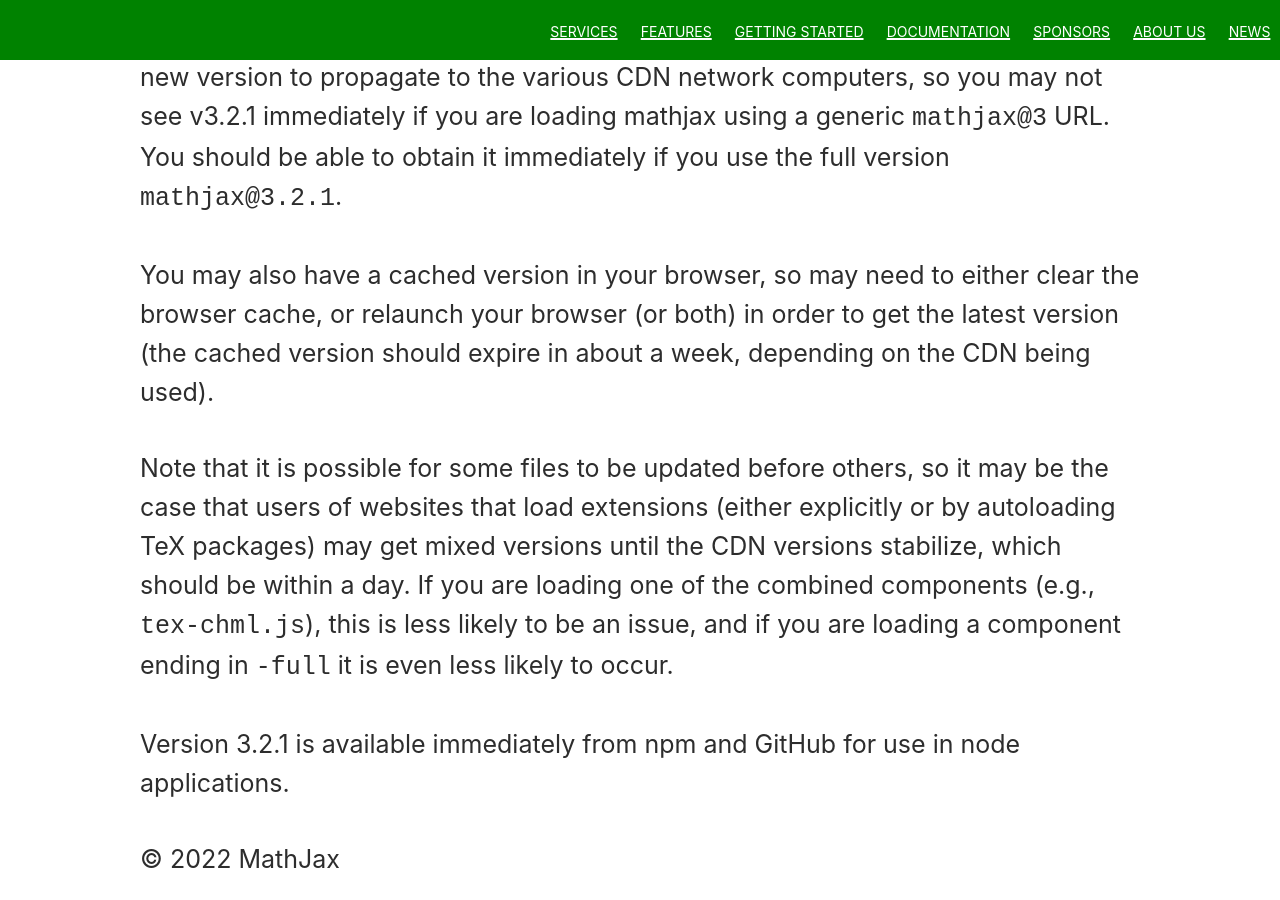
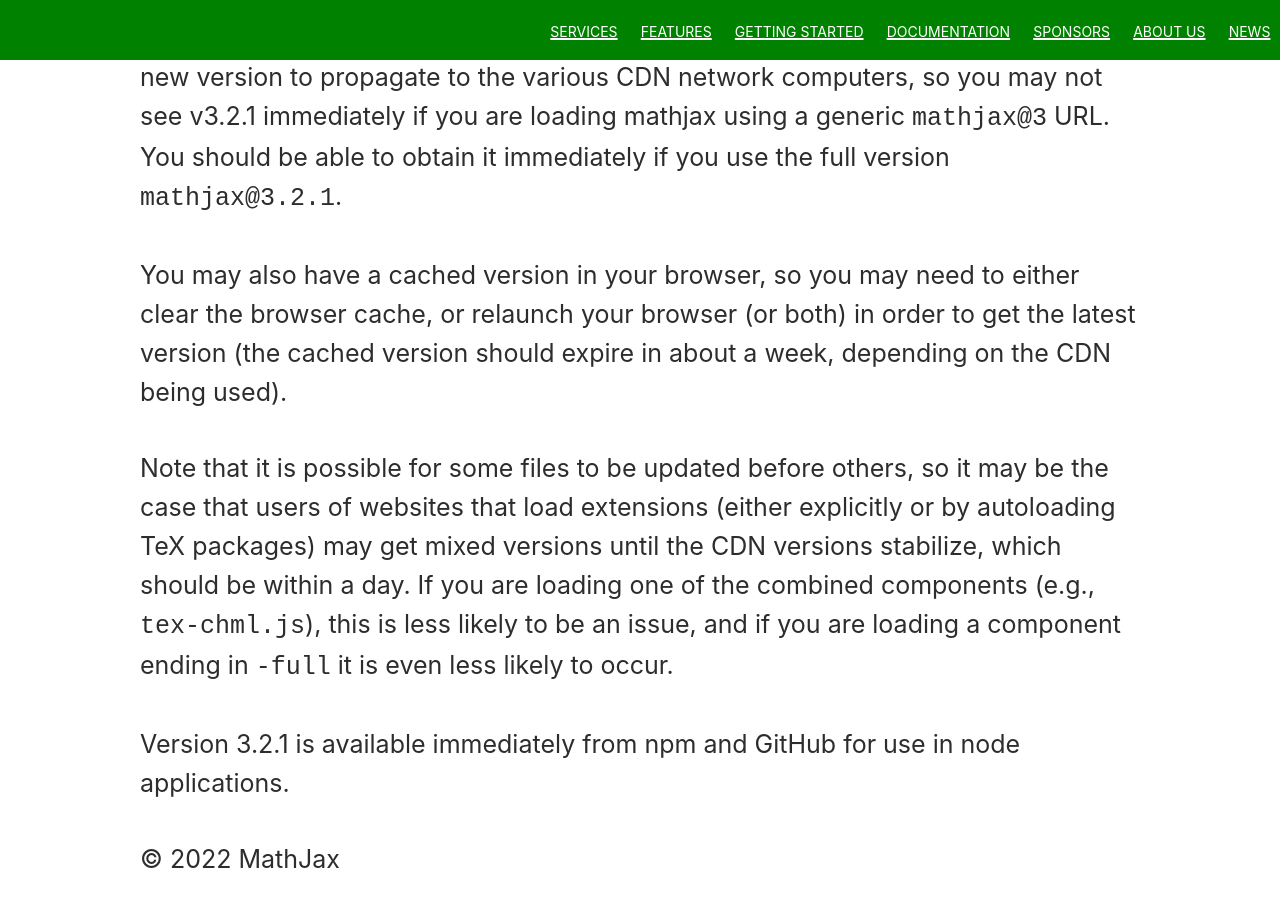
Before and after one commit to mathjax/MathJax-website, a Jekyll site: the page built from _posts/2022/2022-05-19-MathJax-v3.2.1-available.md, in a window 1280 px wide and 900 px high, scrolled down 7339 px. Built offline with Jekyll 4.4.1, drawn with Linux system fonts in a browser that asks for light colours; a script that is not in the unit is left out; some of the changed lines change nothing that is shown; some of the changed text lies outside the part shown.

Commit message:
Fix typos in MathJax 3.2.1 announcement

```diff
--- a/_posts/2022/2022-05-19-MathJax-v3.2.1-available.md
+++ b/_posts/2022/2022-05-19-MathJax-v3.2.1-available.md
@@ -24,7 +24,7 @@
     * Smaller locale files and memory footprint in the index structure.
     * Hierarchical locale setup that allows inheritance within rule sets.
     * **Uses ES6 promises** to handle locale loading and engine setup.
-* A  number of **new locales** for Swedish, Norwegian (Bokmal and Nynorks), Danish (MathSpeak only), and Catalan (MathSpeak only)
+* A  number of **new locales** for Swedish, Norwegian (Bokmal and Nynorsk), Danish (MathSpeak only), and Catalan (MathSpeak only)
 * Locale files are now served with a `.json` extension. (https://github.com/mathjax/MathJax/issues/2403)
 
 For more details and a full list of all changes and additions [see the SRE release notes](https://github.com/Speech-Rule-Engine/speech-rule-engine/releases/tag/v4.0.0).
@@ -144,7 +144,7 @@
 
 
 <a id="misc"></a>
-## Miscenaleous
+## Miscellaneous
 
 * Handle documents better when created by parsing in XHTML. ([#2788](https://github.com/mathjax/MathJax/issues/2788))
 
@@ -172,7 +172,7 @@
 
 Although version 3.2.1 was released earlier today, it may take a day or two for the new version to propagate to the various CDN network computers, so you may not see v3.2.1 immediately if you are loading mathjax using a generic `mathjax@3` URL.  You should be able to obtain it immediately if you use the full version `mathjax@3.2.1`.
 
-You may also have a cached version in your browser, so may need to either clear the browser cache, or relaunch your browser (or both) in order to get the latest version (the cached version should expire in about a week, depending on the CDN being used).
+You may also have a cached version in your browser, so you may need to either clear the browser cache, or relaunch your browser (or both) in order to get the latest version (the cached version should expire in about a week, depending on the CDN being used).
 
 Note that it is possible for some files to be updated before others, so it may be the case that users of websites that load extensions (either explicitly or by autoloading TeX packages) may get mixed versions until the CDN versions stabilize, which should be within a day.  If you are loading one of the combined components (e.g., `tex-chml.js`), this is less likely to be an issue, and if you are loading a component ending in `-full` it is even less likely to occur.
 
```
